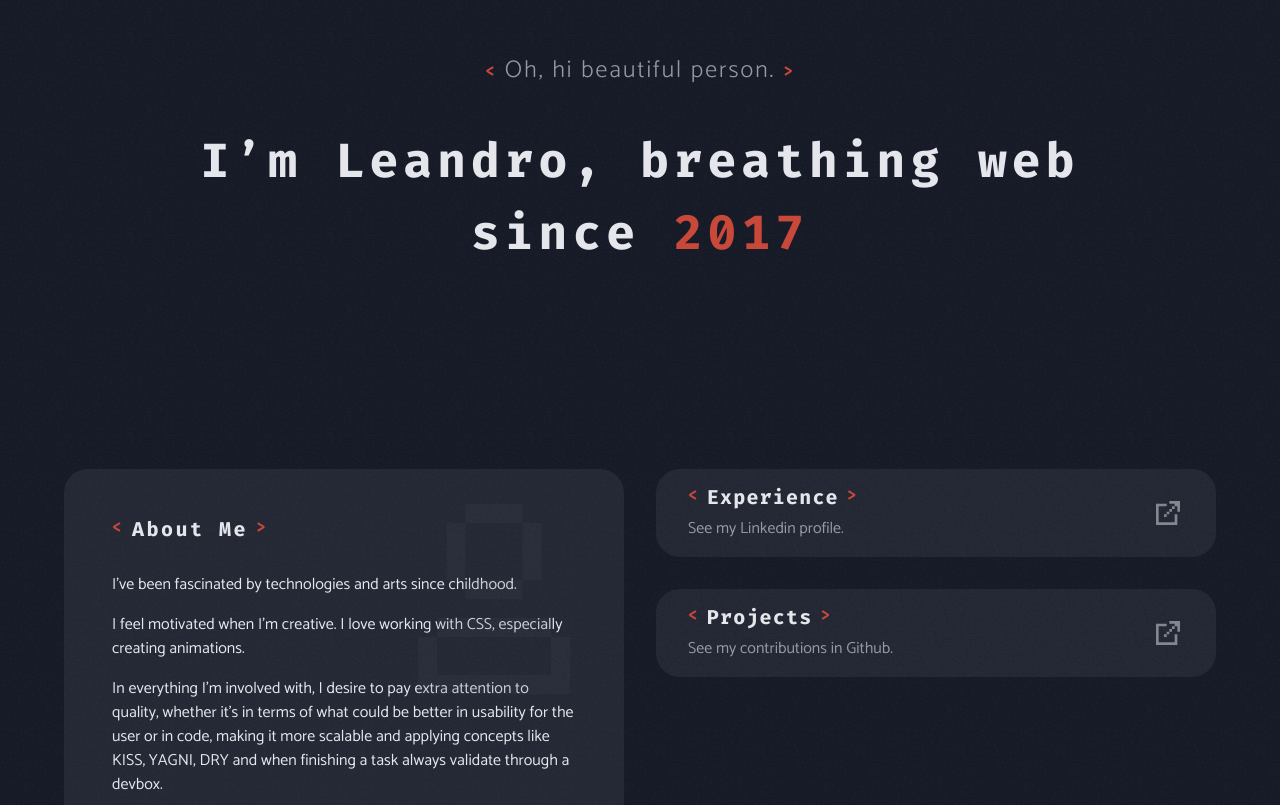
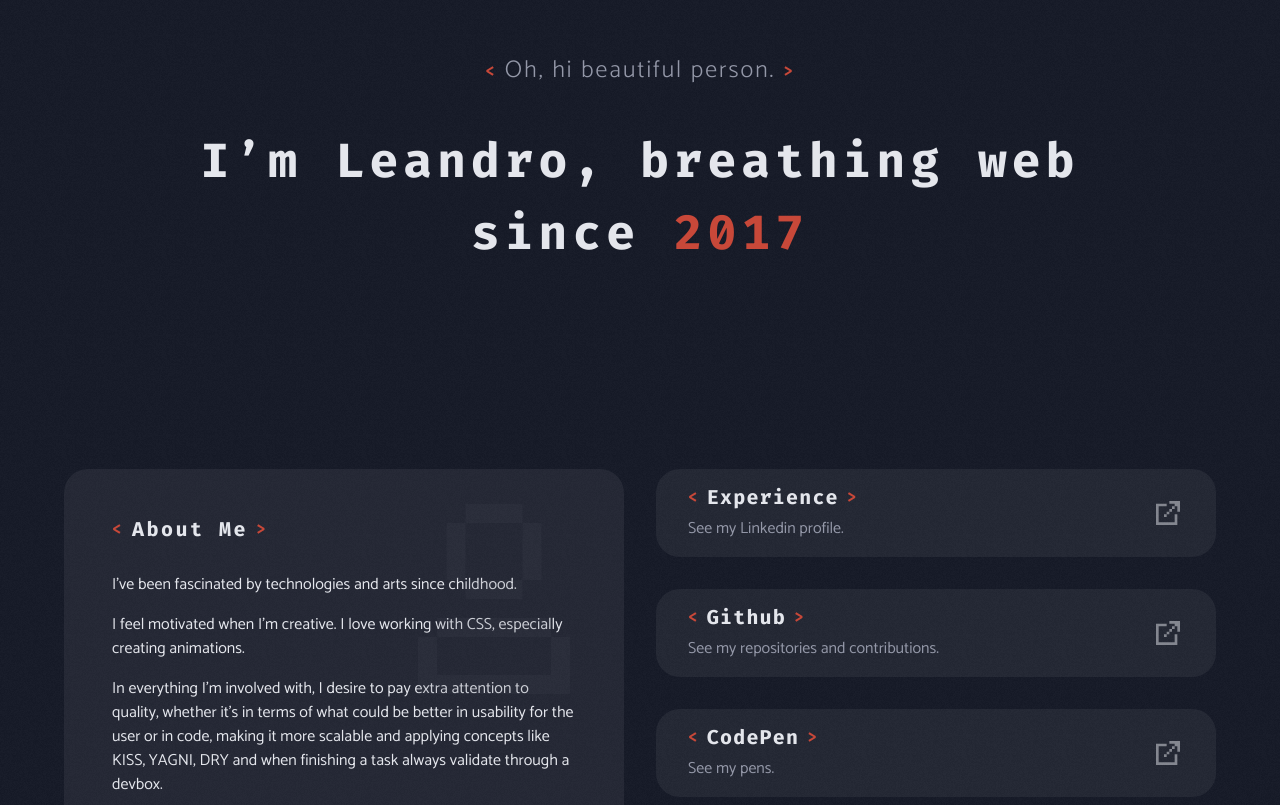
Before and after one commit to zKhiro/zkhiro.github.io, an Angular app: page / in a window 1280 px wide. Shown: the part 147-952 px from the top of the page. Built offline with nearby package versions, Linux system fonts and the light colour scheme.

Commit message:
Add codepen link and align tags center

```diff
--- a/src/app/app.component.html
+++ b/src/app/app.component.html
@@ -2,7 +2,7 @@
   <router-outlet></router-outlet>
 </main>
 
-<footer class="d-flex tag align-items-center justify-content-center pb-3">
+<footer class="d-flex tag justify-content-center pb-3">
   <p class="d-flex align-items-center mb-0">
     Icons courtesy of
     <a
--- a/src/app/views/home/home.component.html
+++ b/src/app/views/home/home.component.html
@@ -62,8 +62,17 @@
       href="https://github.com/zKhiro"
       target="_blank"
     >
-      <h3 class="tag">Projects</h3>
-      <p class="text-secondary">See my contributions in Github.</p>
+      <h3 class="tag">Github</h3>
+      <p class="text-secondary">See my repositories and contributions.</p>
+    </a>
+
+    <a
+      class="card px-5 py-3"
+      href="https://codepen.io/zkhiro"
+      target="_blank"
+    >
+      <h3 class="tag">CodePen</h3>
+      <p class="text-secondary">See my pens.</p>
     </a>
   </section>
 </section>
--- a/src/scss/components/_icons.scss
+++ b/src/scss/components/_icons.scss
@@ -9,6 +9,7 @@
 }
 
 .tag {
+  align-items: center;
   display: inline-flex;
   gap: .5rem;
 
```
